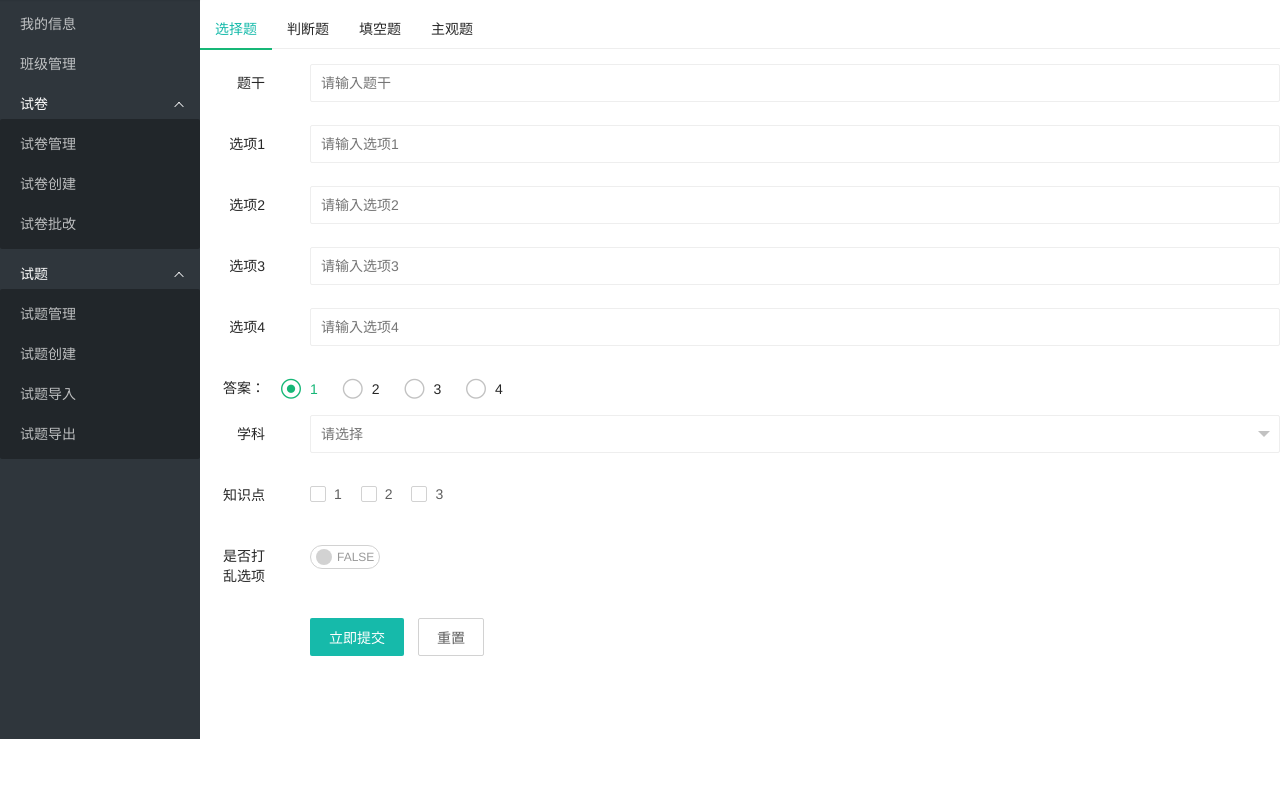
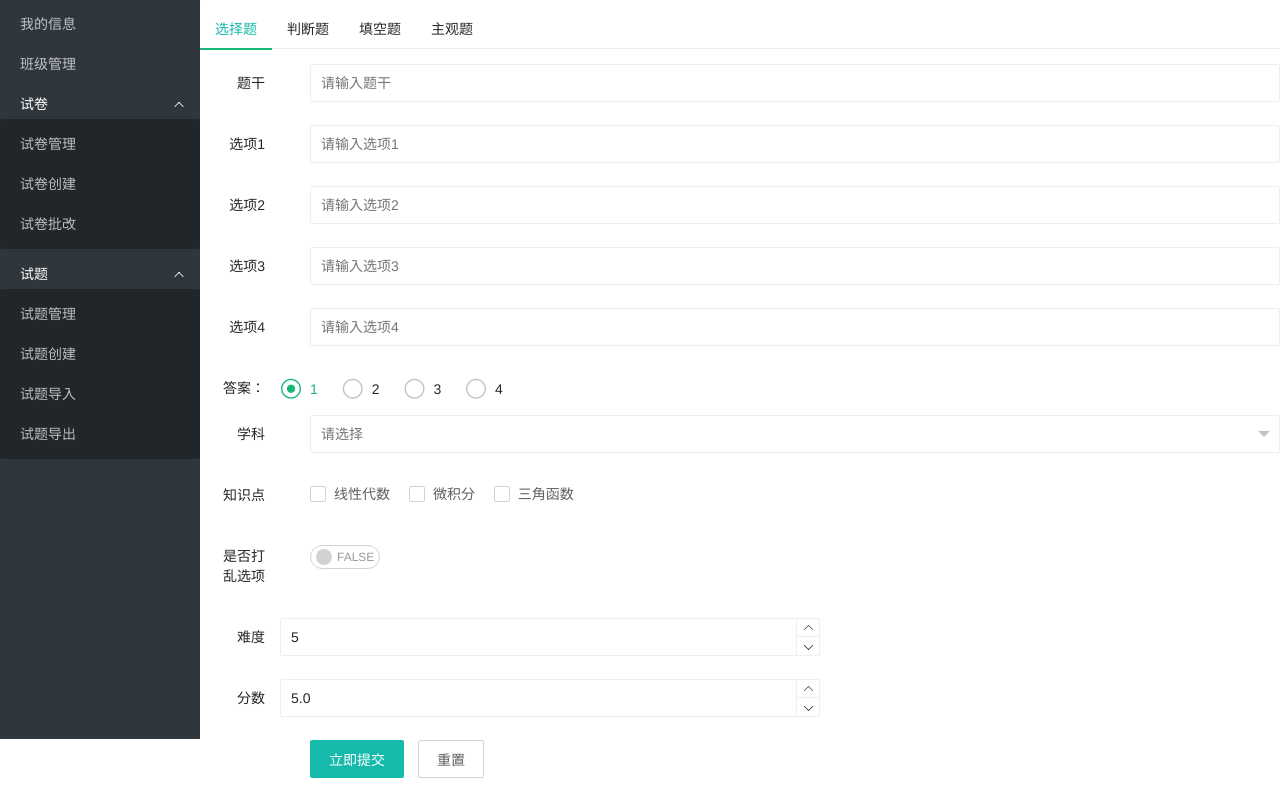
Before and after one commit to sep6738/Exam_System--Python, a Python web app: template exam_sys_proj/templates/teacher_question_create.html in a window 1280 px wide. Shown: the part 61-869 px from the top of the page. Before the commit the page ends 800 px from the top, so only its background shows below. Run offline with Jinja, Linux system fonts and the light colour scheme; the template is opened without the code that fills it, so the values that code supplies are empty; some libraries are stand-ins or nearby versions.

Commit message:
创建试题页面-选择题

```diff
--- a/exam_sys_proj/templates/teacher_question_create.html
+++ b/exam_sys_proj/templates/teacher_question_create.html
@@ -77,9 +77,9 @@
                     <div class="layui-form-item">
                         <label class="layui-form-label">知识点</label>
                         <div class="layui-input-block">
-                            <input type="checkbox" name="knowledge_point[1]" title="1">
-                            <input type="checkbox" name="knowledge_point[2]" title="2">
-                            <input type="checkbox" name="knowledge_point[3]" title="3">
+                            <input type="checkbox" name="knowledge_point:线性代数" title="线性代数">
+                            <input type="checkbox" name="knowledge_point:微积分" title="微积分">
+                            <input type="checkbox" name="knowledge_point:三角函数" title="三角函数">
                         </div>
                     </div>
                     <div class="layui-form-item">
@@ -94,6 +94,22 @@
                     {#                            <textarea placeholder="请输入" class="layui-textarea" name="desc"></textarea>#}
                     {#                        </div>#}
                     {#                    </div>#}
+                    <div class="layui-form-item">
+                        <label class="layui-form-label">难度</label>
+                        <div class="layui-col-xs6">
+                            <input type="number" lay-affix="number" value="5" step="1" max="10" min="1"
+                                   class="layui-input" name="difficulty">
+                        </div>
+                    </div>
+                    <div class="layui-form-item">
+                        <label class="layui-form-label">分数</label>
+                        <div class="layui-col-xs6">
+                            <input type="number" lay-affix="number" value="5" step="0.5" min="0.5"
+                                   max="100" class="layui-input" name="score">
+                        </div>
+                    </div>
+
+
                     <div class="layui-form-item">
                         <div class="layui-input-block">
                             <button type="submit" class="layui-btn" lay-submit lay-filter="choice_question">立即提交
@@ -186,11 +202,11 @@
                 form.on('submit(choice_question)', function (data) {
                     var field = data.field; // 获取表单字段值
                     // 显示填写结果，仅作演示用
-                    filed.leixing = "选择题"
+                    field.question_type = "选择题";
                     var xhr = new XMLHttpRequest();
-                    {#xhr.open('POST', '/teacher/api/question_create', true);#}
-                    {#xhr.setRequestHeader('Content-Type', 'application/json');#}
-                    {#xhr.send(JSON.stringify(field));#}
+                    xhr.open('POST', '/teacher/api/question_create', true);
+                    xhr.setRequestHeader('Content-Type', 'application/json');
+                    xhr.send(JSON.stringify(field));
 
                     layer.alert(JSON.stringify(field), {
                         title: '当前填写的字段值'
@@ -199,8 +215,8 @@
                 })
                 form.on('submit(True_or_False)', function (data) {
                     var field = data.field; // 获取表单字段值
-                    field.shuffle = true
-                    field.questions = ["√", "X"]
+                    field.shuffle = true;
+                    field.questions = ["√", "X"];
                     // 显示填写结果，仅作演示用
                     layer.alert(JSON.stringify(field), {
                         title: '当前填写的字段值'
```
Also changed, not shown: exam_sys_proj/blueprints/teacher.py (+23 -1 lines), 题目json样板.json (+7 -1 lines).
